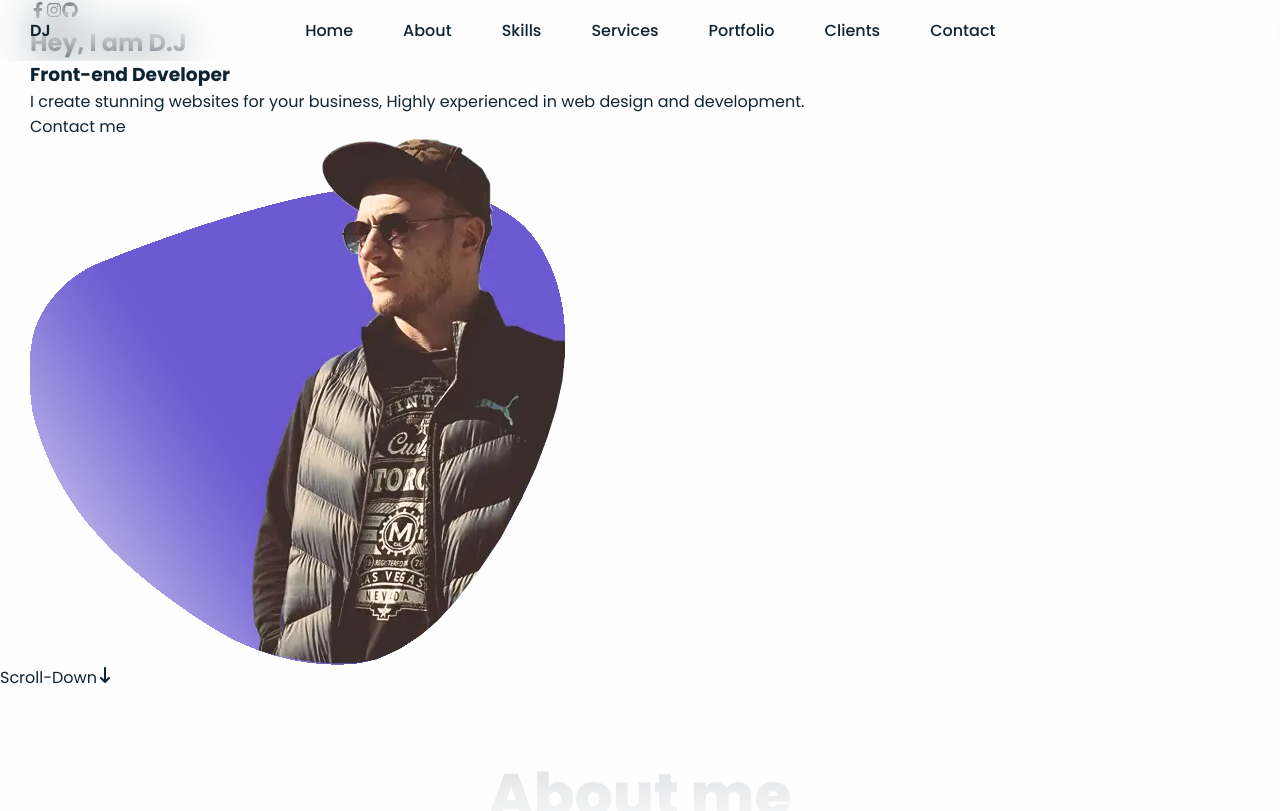
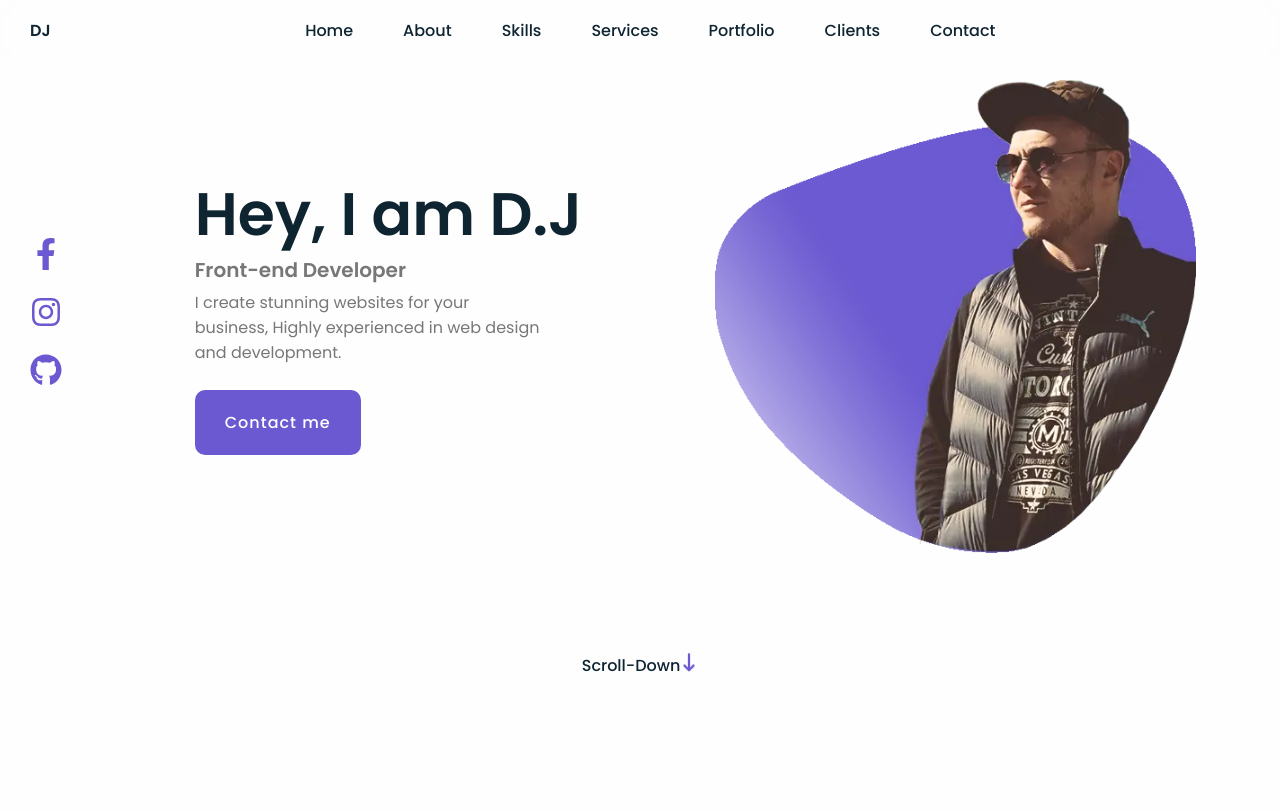
Before and after one commit to iScreAmn/react-portfolio, a React (Vite) app: page / in a window 1280 px wide. Shown: the top 811 px of the page. Built offline with nearby package versions, Linux system fonts and the light colour scheme.

Commit message:
Add styles & keyframes for Home section

```diff
--- a/src/components/home/Home.css
+++ b/src/components/home/Home.css
@@ -0,0 +1,91 @@
+.home {
+  padding: 80px 0;
+  min-height: 100vh;
+}
+
+.home__wrapper {
+  display: flex;
+  justify-content: space-between;
+  align-items: center;
+  gap: 60px;
+}
+
+.media-icons {
+  display: flex;
+  flex-direction: column;
+  gap: 10px;
+}
+
+.media-icons a {
+  color: var(--second-color);
+  font-size: 32px;
+}
+
+.media-icons a:hover {
+  color: var(--hover-color);
+}
+
+.home-info h1 {
+  font-size: 60px;
+  font-weight: 600;
+  line-height: 1.2;
+}
+
+.home-info h3 {
+  color: var(--third-color);
+  font-size: 20px;
+  font-weight: 600;
+  line-height: 2;
+}
+
+.home-info p {
+  font-size: var(--normal-font-size);
+  color: var(--third-color);
+  max-width: 350px;
+  width: 100%;
+}
+
+.inner-info-link {
+  background: var(--second-color);
+  color: #fff;
+  font-size: var(--normal-font-size);
+  font-weight: 500;
+  display: inline-block;
+  margin-top: 25px;
+  padding: 20px 30px;
+  letter-spacing: 1px;
+  border-radius: 10px;
+}
+
+.inner-info-link:hover {
+  background: var(--hover-color);
+}
+
+.home-img img {
+  width: 90%;
+}
+
+.scroll-down {
+  display: block;
+  margin: 100px auto 0;
+  width: 120px;
+  text-align: center;
+  color: var(--first-color);
+  font-size: var(--normal-font-size);
+  font-weight: 500;
+}
+
+.arrow-icon {
+  color: var(--second-color);
+  font-size: 18px;
+  animation: arrow-down ease 2s infinite ;
+}
+
+@keyframes arrow-down {
+  0% {
+      transform: translateY(0);
+  }
+  30% {
+      transform: translateY(10px);
+  }
+}
```
